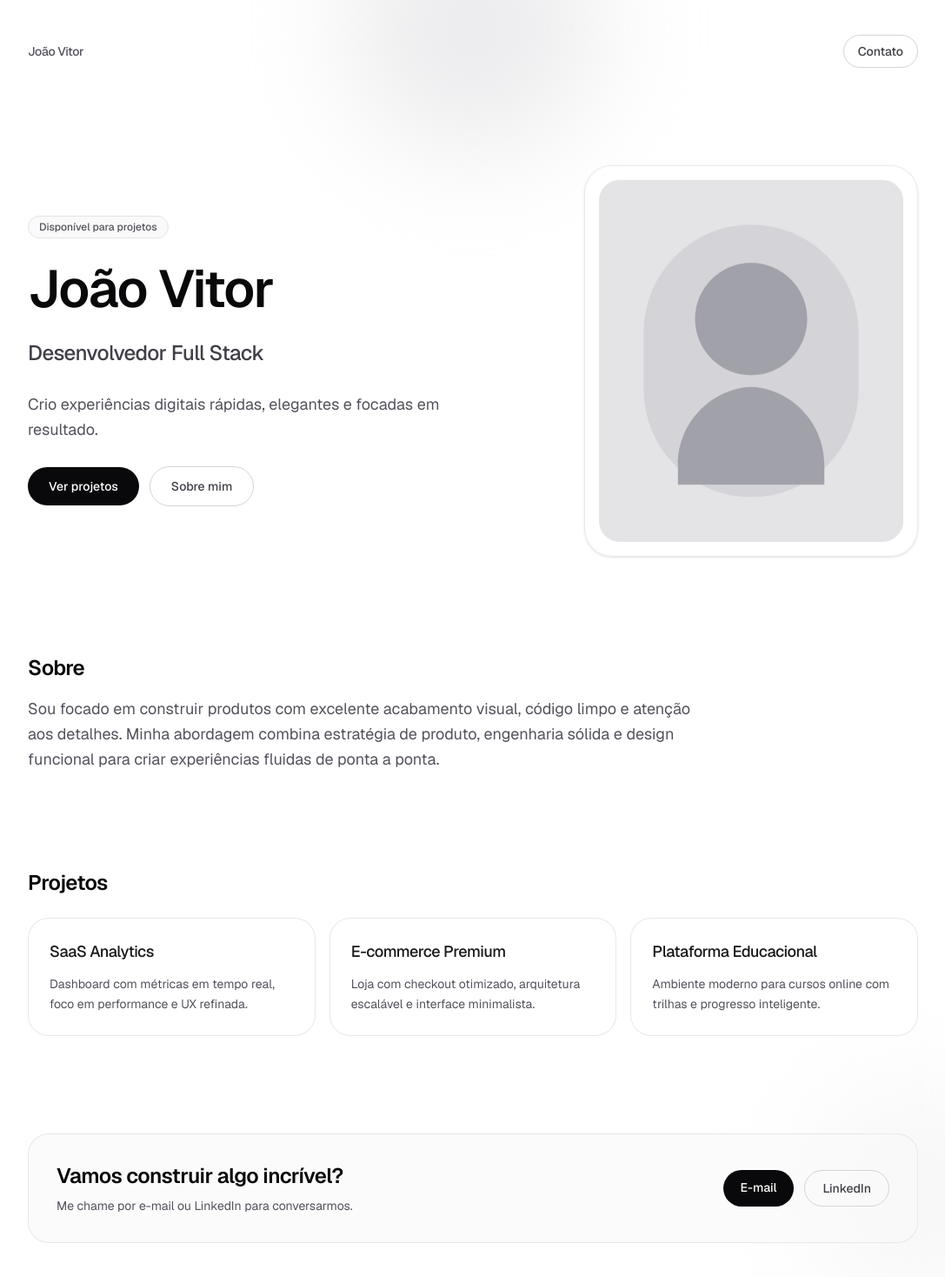
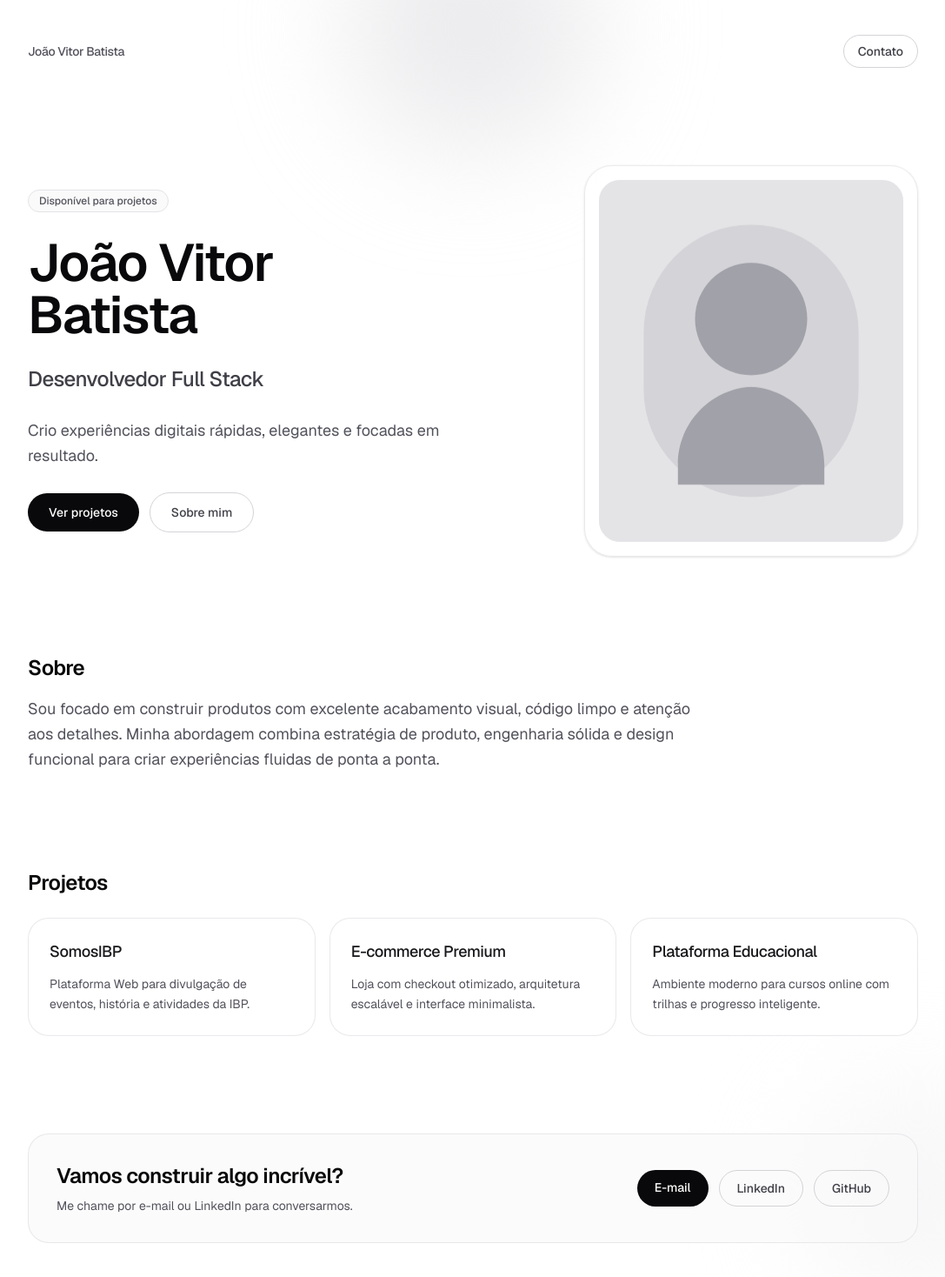
Before and after one commit to JVitorbs/joao-vitor-portifolio, a Next.js app: page / in a window 1280 px wide. Shown: the top 1468 px of the page at 87% size, without its empty margins (96-1183 px from the left). Built offline with nearby package versions, Linux system fonts and the light colour scheme.

Commit message:
feat: refactor portfolio data structure and update layout to use dynamic content

```diff
--- a/src/app/layout.tsx
+++ b/src/app/layout.tsx
@@ -1,5 +1,6 @@
 import type { Metadata } from "next";
 import { Geist, Geist_Mono } from "next/font/google";
+import { portfolio } from "@/data/portfolio";
 import "./globals.css";
 
 const geistSans = Geist({
@@ -13,8 +14,8 @@ const geistMono = Geist_Mono({
 });
 
 export const metadata: Metadata = {
-  title: "João Vitor | Portfólio",
-  description: "Portfólio de João Vitor, desenvolvedor full stack.",
+  title: `${portfolio.name} | Portfólio`,
+  description: `${portfolio.role} — ${portfolio.tagline}`,
 };
 
 export default function RootLayout({
--- a/src/app/page.tsx
+++ b/src/app/page.tsx
@@ -1,29 +1,5 @@
 import Image from "next/image";
-
-const profile = {
-  name: "João Vitor",
-  role: "Desenvolvedor Full Stack",
-  tagline:
-    "Crio experiências digitais rápidas, elegantes e focadas em resultado.",
-};
-
-const projects = [
-  {
-    title: "SaaS Analytics",
-    description:
-      "Dashboard com métricas em tempo real, foco em performance e UX refinada.",
-  },
-  {
-    title: "E-commerce Premium",
-    description:
-      "Loja com checkout otimizado, arquitetura escalável e interface minimalista.",
-  },
-  {
-    title: "Plataforma Educacional",
-    description:
-      "Ambiente moderno para cursos online com trilhas e progresso inteligente.",
-  },
-];
+import { portfolio } from "@/data/portfolio";
 
 export default function Home() {
   return (
@@ -36,7 +12,7 @@ export default function Home() {
       <main className="relative mx-auto flex w-full max-w-6xl flex-col gap-28 px-6 py-10 sm:px-10 lg:px-16">
         <header className="flex items-center justify-between">
           <p className="text-sm font-medium tracking-tight text-zinc-600 dark:text-zinc-300">
-            {profile.name}
+            {portfolio.name}
           </p>
           <a
             href="#contato"
@@ -49,16 +25,16 @@ export default function Home() {
         <section className="grid items-center gap-12 lg:grid-cols-2">
           <div className="space-y-7">
             <p className="inline-flex rounded-full border border-zinc-200 bg-zinc-50 px-3 py-1 text-xs font-medium text-zinc-600 dark:border-zinc-700 dark:bg-zinc-900 dark:text-zinc-300">
-              Disponível para projetos
+              {portfolio.availability}
             </p>
             <h1 className="text-4xl font-semibold tracking-tight text-zinc-950 sm:text-5xl lg:text-6xl dark:text-zinc-100">
-              {profile.name}
+              {portfolio.name}
             </h1>
             <h2 className="text-xl font-medium tracking-tight text-zinc-700 sm:text-2xl dark:text-zinc-300">
-              {profile.role}
+              {portfolio.role}
             </h2>
             <p className="max-w-xl text-base leading-relaxed text-zinc-600 sm:text-lg dark:text-zinc-400">
-              {profile.tagline}
+              {portfolio.tagline}
             </p>
             <div className="flex flex-wrap items-center gap-3">
               <a
@@ -80,8 +56,8 @@ export default function Home() {
             <div className="animate-float rounded-[2rem] border border-zinc-200/80 bg-white/60 p-4 shadow-sm backdrop-blur-sm dark:border-zinc-800 dark:bg-zinc-900/50">
               <div className="overflow-hidden rounded-[1.5rem] bg-zinc-100 dark:bg-zinc-800">
                 <Image
-                  src="/profile-photo.svg"
-                  alt="Foto de perfil"
+                  src={portfolio.image.src}
+                  alt={portfolio.image.alt}
                   width={640}
                   height={760}
                   priority
@@ -97,10 +73,7 @@ export default function Home() {
             Sobre
           </h3>
           <p className="max-w-3xl text-base leading-relaxed text-zinc-600 sm:text-lg dark:text-zinc-400">
-            Sou focado em construir produtos com excelente acabamento visual,
-            código limpo e atenção aos detalhes. Minha abordagem combina
-            estratégia de produto, engenharia sólida e design funcional para
-            criar experiências fluidas de ponta a ponta.
+            {portfolio.about}
           </p>
         </section>
 
@@ -109,7 +82,7 @@ export default function Home() {
             Projetos
           </h3>
           <div className="grid gap-4 md:grid-cols-3">
-            {projects.map((project) => (
+            {portfolio.projects.map((project) => (
               <article
                 key={project.title}
                 className="group rounded-3xl border border-zinc-200/80 bg-white/80 p-6 transition-all duration-300 hover:-translate-y-1 hover:border-zinc-400 dark:border-zinc-800 dark:bg-zinc-900/50 dark:hover:border-zinc-600"
@@ -137,18 +110,26 @@ export default function Home() {
             </div>
             <div className="flex gap-3">
               <a
-                href="mailto:seuemail@dominio.com"
+                href={`mailto:${portfolio.contact.email}`}
                 className="rounded-full bg-zinc-950 px-5 py-2.5 text-sm font-medium text-white transition-all duration-300 hover:-translate-y-0.5 hover:bg-zinc-800 dark:bg-zinc-100 dark:text-zinc-900 dark:hover:bg-zinc-200"
               >
                 E-mail
               </a>
               <a
-                href="https://www.linkedin.com"
+                href={portfolio.contact.linkedin}
                 target="_blank"
                 rel="noopener noreferrer"
                 className="rounded-full border border-zinc-300 px-5 py-2.5 text-sm font-medium text-zinc-700 transition-all duration-300 hover:-translate-y-0.5 hover:border-zinc-500 hover:text-zinc-950 dark:border-zinc-700 dark:text-zinc-300 dark:hover:border-zinc-500 dark:hover:text-zinc-100"
               >
                 LinkedIn
+              </a>
+              <a
+                href={portfolio.contact.github}
+                target="_blank"
+                rel="noopener noreferrer"
+                className="rounded-full border border-zinc-300 px-5 py-2.5 text-sm font-medium text-zinc-700 transition-all duration-300 hover:-translate-y-0.5 hover:border-zinc-500 hover:text-zinc-950 dark:border-zinc-700 dark:text-zinc-300 dark:hover:border-zinc-500 dark:hover:text-zinc-100"
+              >
+                GitHub
               </a>
             </div>
           </div>
--- /dev/null
+++ b/src/data/portfolio.ts
@@ -0,0 +1,40 @@
+export type Project = {
+  title: string;
+  description: string;
+};
+
+export const portfolio = {
+  name: "João Vitor Batista",
+  role: "Desenvolvedor Full Stack",
+  tagline:
+    "Crio experiências digitais rápidas, elegantes e focadas em resultado.",
+  about:
+    "Sou focado em construir produtos com excelente acabamento visual, código limpo e atenção aos detalhes. Minha abordagem combina estratégia de produto, engenharia sólida e design funcional para criar experiências fluidas de ponta a ponta.",
+  availability: "Disponível para projetos",
+  image: {
+    src: "/profile-photo.svg",
+    alt: "Foto de perfil de João Vitor Batista",
+  },
+  contact: {
+    email: "seuemail@dominio.com",
+    linkedin: "https://www.linkedin.com/in/joão-vitor-batista-silva-50b280279",
+    github: "https://github.com/JVitorbs",
+  },
+  projects: [
+    {
+      title: "SomosIBP",
+      description:
+        "Plataforma Web para divulgação de eventos, história e atividades da IBP.",
+    },
+    {
+      title: "E-commerce Premium",
+      description:
+        "Loja com checkout otimizado, arquitetura escalável e interface minimalista.",
+    },
+    {
+      title: "Plataforma Educacional",
+      description:
+        "Ambiente moderno para cursos online com trilhas e progresso inteligente.",
+    },
+  ] as Project[],
+};
```
